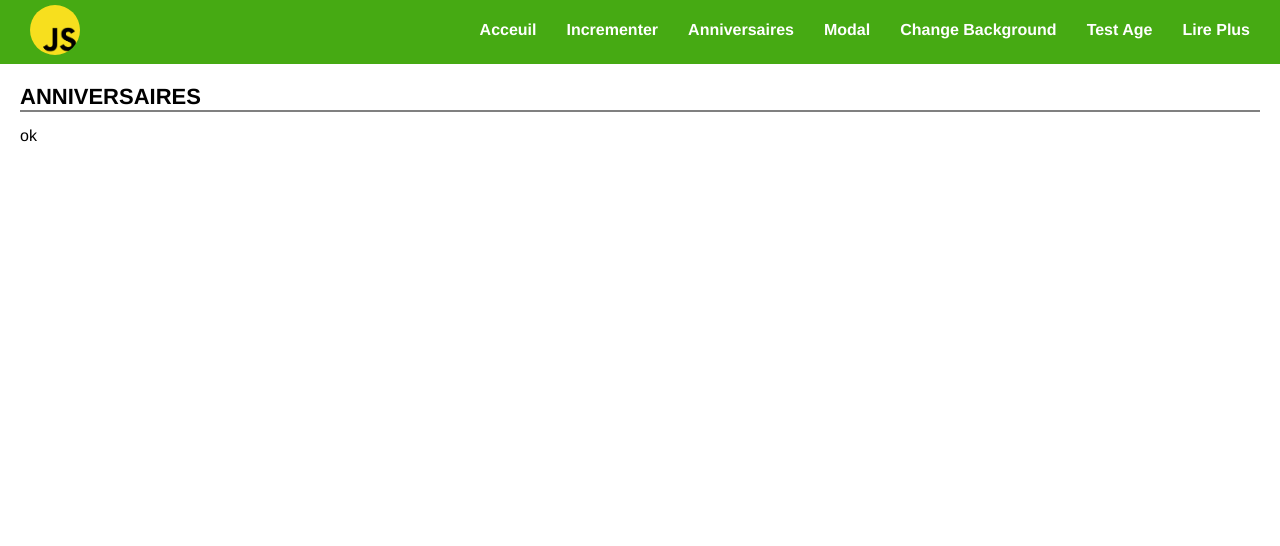
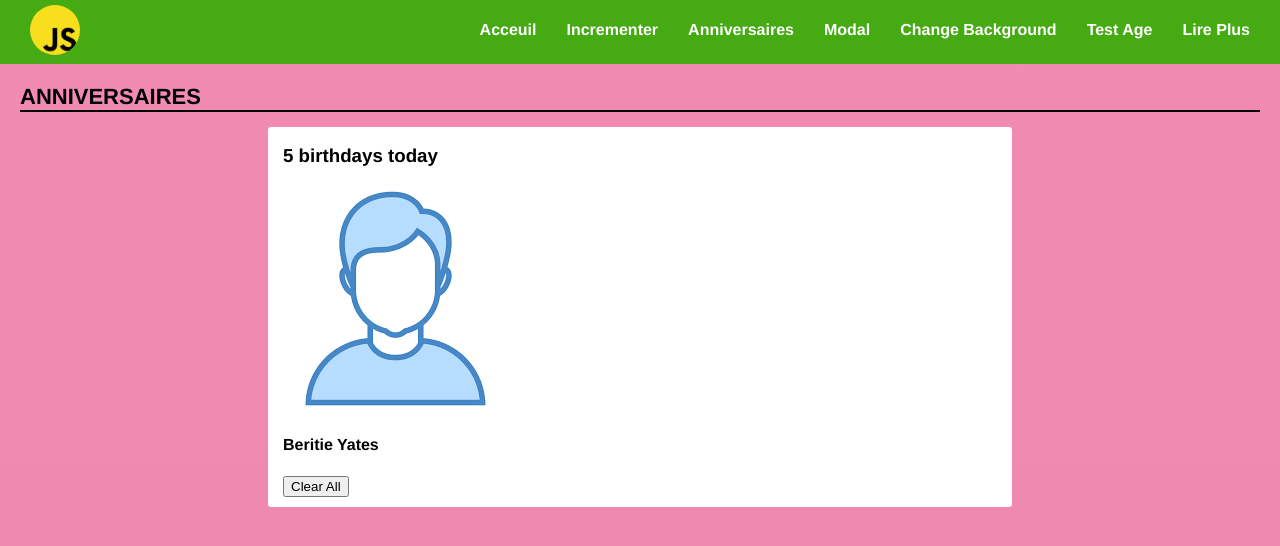
Before and after one commit to alexissengangabo07/gda-js-exercise-2, a plain HTML site: page anniversaire/index.html in a window 1280 px wide. Drawn offline with Linux system fonts and the light colour scheme.

Commit message:
feat: element page

```diff
--- a/anniversaire/index.html
+++ b/anniversaire/index.html
@@ -37,7 +37,27 @@
         <main>
             <h1 id="titre-page">ANNIVERSAIRES</h1>
             <div id="content">
-                ok
+                <div id="card">
+                    <div id="card-header">
+                        <h3>5 birthdays today</h3>
+                    </div>
+                    <div id="card-body">
+                        <div>
+                            <img src="../images/img1.png" class="img" />
+                        </div>
+                        <div>
+                            <div>
+                                <h4 class="name">Beritie Yates</h4>
+                            </div>
+                            <div>
+                                <span class="text"></span>
+                            </div>
+                        </div>
+                    </div>
+                    <div id="div-footer">
+                        <input type="button" value="Clear All" />
+                    </div>
+                </div>
             </div>
         </main>
     </div>
--- a/anniversaire/style.css
+++ b/anniversaire/style.css
@@ -10,6 +10,10 @@
         margin: 0;
         padding: 0;
         font-family: 'Franklin Gothic Medium', 'Arial Narrow', Arial, sans-serif;
+        background-image: linear-gradient(180deg, #f28bb2, #ed88ae);
+        background-size: cover;
+        background-repeat: no-repeat;
+        height: 100vh;
     }
 
     #navbar {
@@ -51,7 +55,7 @@
 
     #titre-page {
         font-size: 22px;
-        border-bottom: 2px solid gray;
+        border-bottom: 2px solid black;
     }
 
     #myVideo {
@@ -59,8 +63,9 @@
         width: 100%;
       }
 
-      #content {
-          margin-right: 400px;
+    #content {
+        display: flex;
+        justify-content: center;
       }
 
       .text-container {
@@ -126,6 +131,13 @@
         }
       }
 
-    /*  ============== */
-    /*  YOUR CSS  */
-    /*  ==============*/
+    /*  ======= */
+    /*  MY CSS  */
+    /*  ======*/
+
+    #card {
+        background-color: #ffffff;
+        padding: 0 15px 10px 15px;
+        width: 60%;
+        border-radius: 3px;
+    }
```
Also changed, not shown: images/img1.png (added), images/img2.png (added), images/img3.png (added), images/img4.png (added), images/img5.png (added), 1 other file.
